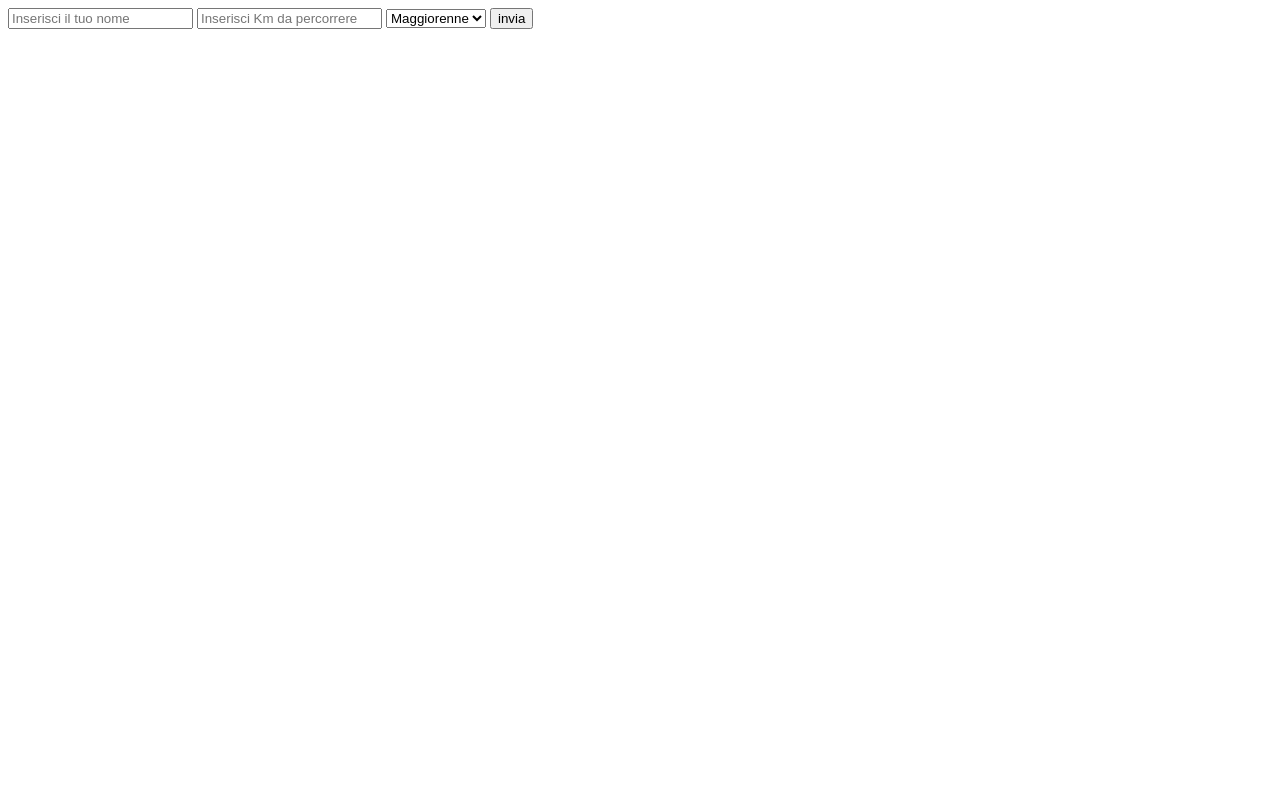
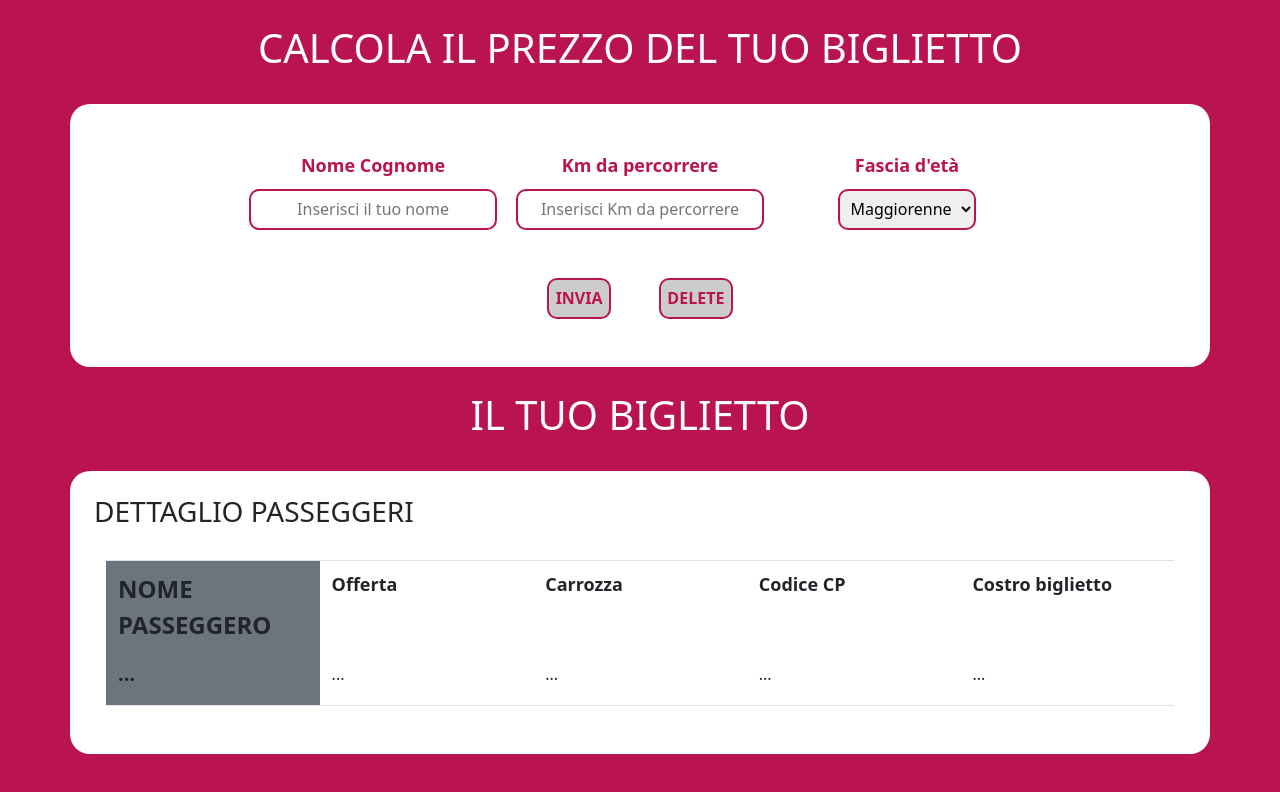
Before and after one commit to iLBigga/js-biglietto-treno-form, a plain HTML site: page index.html in a window 1280 px wide. Drawn offline with nearby package versions, Linux system fonts and the light colour scheme.

Commit message:
Esercizio completato

```diff
--- a/css/style.css
+++ b/css/style.css
@@ -0,0 +1,49 @@
+:root {
+    --pink:  #B91450;
+    --light-grey:  #cccccc;
+    --orange: #F2A15A;
+    --grey: #808080
+}
+
+
+body {
+    background-color: var(--pink)!important;
+}
+
+.container {
+    background-color: white;
+    border-radius: 20px;
+}
+
+.form_section span {
+    display: block;
+    color: var(--pink);
+    padding-bottom: 10px;
+    font-weight: 600;
+    font-size: large;
+}
+
+input, select {
+    border: 2px solid var(--pink);
+    border-radius: 10px;
+    padding: 0.4rem;
+    text-align: center;
+}
+
+
+.custom_button {
+    background-color: var(--light-grey);
+    color: var(--pink);
+    font-weight: bold;
+    text-transform: uppercase;;
+}
+
+.custom_button:hover {
+    border: 2px solid salmon;
+}
+
+.form_result .col p:first-child {
+    font-weight: bold;
+    padding-top: 10px;
+    font-size: large;
+}
--- a/index.html
+++ b/index.html
@@ -5,20 +5,77 @@
     <meta http-equiv="X-UA-Compatible" content="IE=edge">
     <meta name="viewport" content="width=device-width, initial-scale=1.0">
     <link rel="stylesheet" href="./css/style.css">
-    <title>Biglietto Treno From</i></title>
+    <link href="https://cdn.jsdelivr.net/npm/bootstrap@5.1.3/dist/css/bootstrap.min.css" rel="stylesheet" integrity="sha384-1BmE4kWBq78iYhFldvKuhfTAU6auU8tT94WrHftjDbrCEXSU1oBoqyl2QvZ6jIW3" crossorigin="anonymous">
+    <title>Biglietto Treno From</title>
 </head>
 <body>
 
-    <input type="text" name="nome" placeholder="Inserisci il tuo nome">
-    <input type="text" name="distanza" placeholder="Inserisci Km da percorrere">
-    <select name="età" id="">
-        <option value="1">Maggiorenne</option>
-        <option value="0.2">Minorenne</option>
-        <option value="0.5">Over 64</option>
-    </select>
-    <input type="submit" value="invia">
+<main>
 
+    <section class="form_section">
+        <h1 class="text-uppercase text-white text-center p-4">calcola il prezzo del tuo biglietto</h1>
+        <div class="container p-5">
+            <div class="form_top row row-cols-4 justify-content-center align-items-center">
+                <div class="col d-flex flex-column align-items-center">
+                    <span>Nome Cognome</span>
+                    <input type="text" name="username" placeholder="Inserisci il tuo nome">
+
+                </div>
+                <div class="col d-flex flex-column align-items-center">
+                    <span>Km da percorrere</span>
+                    <input type="text" name="distance" placeholder="Inserisci Km da percorrere">
+                </div>
+                <div class="col d-flex flex-column align-items-center">
+                    <span>Fascia d'età</span>
+                    <select name="age" id="">
+                        <option value="1">Maggiorenne</option>
+                        <option value="0.2">Minorenne</option>
+                        <option value="0.5">Over 64</option>
+                    </select>
+                </div>
+            </div>
+            <div class="form_bottom pt-5 d-flex justify-content-center align-items-end gap-5">
+                <input class="custom_button" type="submit" value="invia">
+                <input class="custom_button" name="delete" type="submit" value="delete">
+            </div>
+        </div>
+
+    </section>
+    <section class="form_result">
+        <h1 class="text-uppercase text-white text-center p-4">il tuo biglietto</h1>
+        <div class="container p-4">
+            <h3 class="text-uppercase">dettaglio passeggeri</h3>
+            <div class="p-4">
+                <div class="row border-bottom border-top">
+                    <div class="col d-flex flex-column bg-secondary">
+                        <p class="text-uppercase fs-4 text">Nome passeggero</p>
+                        <p class="fw-bold fs-5" id="ticketUser">...</p>
+                    </div>
+                    <div class="col d-flex flex-column gap-5">
+                        <p>Offerta</p>
+                        <p id="ticketSale">...</p>
+                    </div>
+                    <div class="col d-flex flex-column gap-5">
+                        <p>Carrozza</p>
+                        <p id="ticketCoach">...</p>
+                    </div>
+                    <div class="col d-flex flex-column gap-5">
+                        <p>Codice CP</p>
+                        <p id="ticketCP">...</p>
+                    </div>
+                    <div class="col d-flex flex-column gap-5">
+                        <p>Costro biglietto</p>
+                        <p id="ticketPrice">...</p>
+                    </div>
+                </div>
+            </div>
+
+            </div>
+    </section>
+
+</main>
 
     <script src="./js/app.js"></script>
+    <script src="https://cdn.jsdelivr.net/npm/bootstrap@5.1.3/dist/js/bootstrap.bundle.min.js" integrity="sha384-ka7Sk0Gln4gmtz2MlQnikT1wXgYsOg+OMhuP+IlRH9sENBO0LRn5q+8nbTov4+1p" crossorigin="anonymous"></script>
 </body>
 </html>
--- a/js/app.js
+++ b/js/app.js
@@ -1,15 +1,82 @@
-// Come ti chiami?
-const nome = document.querySelector('input[type="nome"]')
-// Quanti chilometri devi percorrere?
-const distanza = document.querySelector('input[type="distanza"]')
-// Quanti hanni hai?
-// SE la persona ha meno di 18 hanni
-    // Sconto 20%
-// Altrimenti se la persona ha più di 65 anni
-    // Sconto 50%
+const stampa = (mgs) => {
+    console.log('ecco qua' ,mgs)
+}
+
+const submitElement = document.querySelector('input[type="submit"]')
+const deleteElement = document.querySelector('input[name="delete"]')
+
+let price, userName, userKm, userRange
+
+
+submitElement.addEventListener('click', function () {
+    //Ricevo dati nome
+    userName = document.querySelector('input[name="username"]')
+    userName = userName.value
+    // Ricevo dati km
+    userKm = document.querySelector('input[name="distance"]')
+    userKm = parseInt(userKm.value)
+    // Ricevo dati età
+    userRange = document.querySelector('select')
+    userRange = userRange.value
+
+    const ticiketUser = document.getElementById('ticketUser')
+    const ticketSale = document.getElementById('ticketSale')
+    const ticketCoach = document.getElementById('ticketCoach')
+    const ticketCP = document.getElementById('ticketCP')
+    const ticketPrice = document.getElementById('ticketPrice')
+
+    // stampa(userName)
+    // stampa(userKm)
+    // stampa(userRange)
+    // stampa(ticiketUser)
+    // stampa(ticketSale)
+    // stampa(ticketCP)
+    // stampa(ticketCoach)
+    // stampa(ticketPrice)
+
+    if (userName != '' && isNaN(userName) && userKm != '' && userKm > 0) {
+        // Calcolo costo biglietto
+        price = 0.21 * userKm
+        // Calcolo sconto
+        const calcSale = price * userRange
+        const finalPrice = (price - calcSale).toFixed(2)
+        // Inserisco dati in HTML
+        ticiketUser.innerHTML = userName
+        if (userRange === 0) {
+            ticketSale.innerHTML = 'Biglietto Standard'
+        } else {
+            ticketSale.innerHTML = 'Biglietto Scontato'
+        }
+        ticketCoach.innerHTML = Math.floor(Math.random() * 10 + 1);
+        ticketCP.innerHTML = Math.floor(Math.random() * 100000 );
+        ticketPrice.innerHTML = finalPrice + '&euro;'
+
+        stampa(calcSale)
+        stampa(finalPrice)
+        stampa(userRange)
+        stampa(price)
+
+    } else {
+        alert('Alcuni dati sono errati')
+    }
+})
 
 
 
 
-// Console log
-console.log(distanza)
+deleteElement.addEventListener('click', function () {
+
+    const userName = document.querySelector('input[name="username"]')
+    userName.value = '';
+
+    const userKm = document.querySelector('input[name="distance"]')
+    userKm.value = '';
+
+    const userRange = document.querySelector('select')
+    userRange.value = 1;
+
+    // stampa(userName)
+    // stampa(userKm)
+    // stampa(userRange)
+    // stampa('ecco qua submit', deleteElement)
+})
```
Also changed, not shown: 1 other file.
